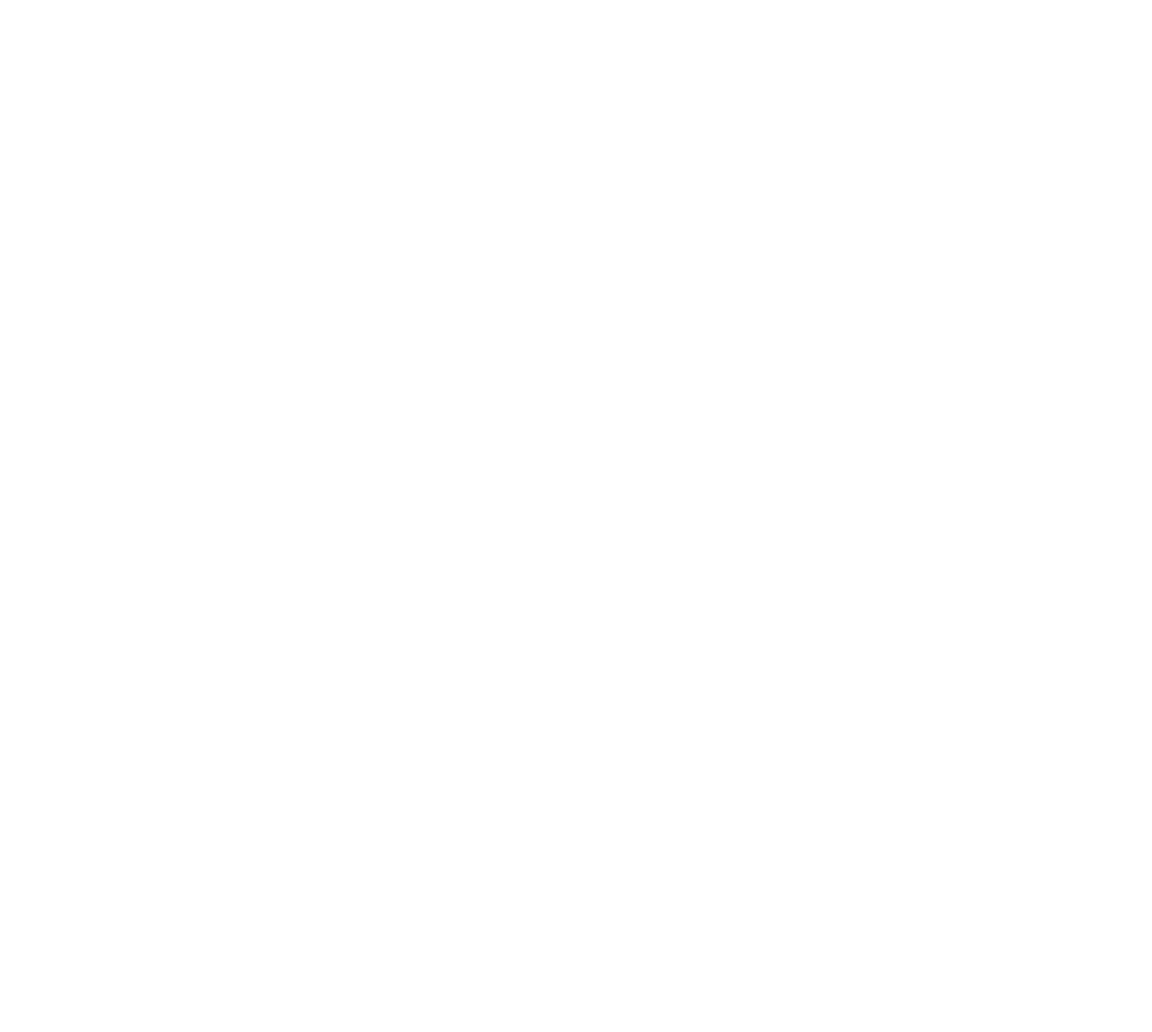
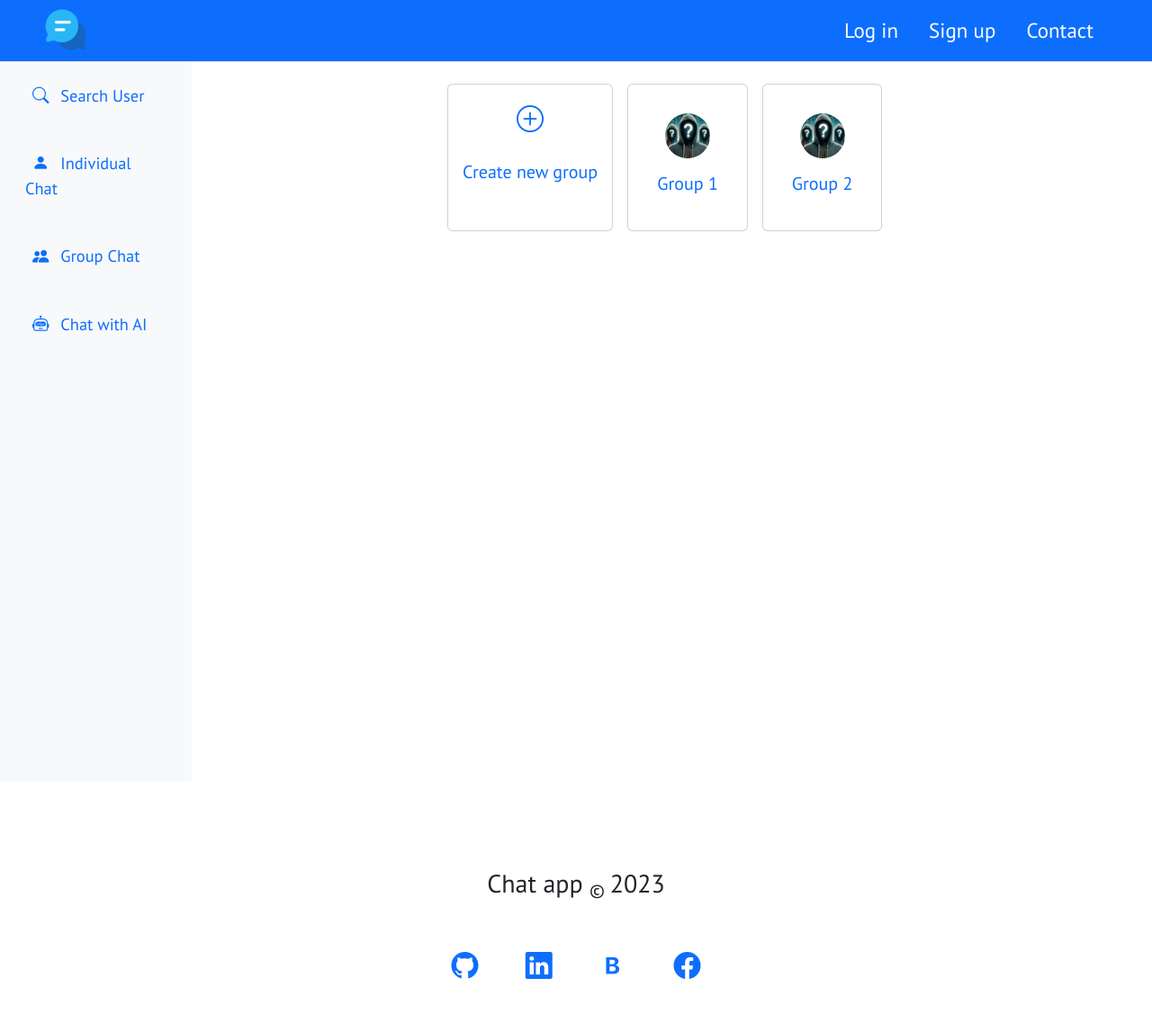
Before and after one commit to M4recki/Chat-app, a FastAPI app: page /group_chat in a window 1280 px wide. Before the commit the page is empty. Shown: the whole page at 90% size. Before the commit the page ends 800 px from the top, so only its background shows below. Run offline with FastAPI, Linux system fonts and the light colour scheme.

Commit message:
New subpages added and the appearance of the code improved.

```diff
--- a/project/python/routes.py
+++ b/project/python/routes.py
@@ -233,7 +233,7 @@ def logout(request: Request):
 
 
 @router.get("/single_chat")
-def single_chat(request: Request):
+async def single_chat(request: Request):
     token = request.cookies.get("access_token")
     if token:
         s = Serializer(environ.get("Secret_key_chat"))
@@ -242,7 +242,7 @@ def single_chat(request: Request):
             db = SessionLocal()
             user = db.query(User).filter(User.id == user_id).first()
             return templates.TemplateResponse(
-                "single_chat.html", {"request": request, "user": user}
+                "single_chat.html", {"request": request, "avatar": user.avatar}
             )
         except:
             return templates.TemplateResponse("login.html", {"request": request})
@@ -253,7 +253,7 @@ def single_chat(request: Request):
 
 
 @router.get("/group_chat")
-def group_chat(request: Request):
+async def group_chat(request: Request):
     return templates.TemplateResponse("group_chat.html", {"request": request})
 
 
@@ -261,40 +261,47 @@ def group_chat(request: Request):
 
 
 @router.get("/ai_chat")
-def ai_chat(request: Request):
+async def ai_chat(request: Request):
     return templates.TemplateResponse("ai_chat.html", {"request": request})
 
 
-# Search users
+# Search user
 
 
-@router.get("/search_users")
-def search_users(request: Request, search_term: str):
-    db = SessionLocal()
-    users = db.query(User).filter(User.name.like(f"%{search_term}%")).all()
-    return templates.TemplateResponse(
-        "search_users.html", {"request": request, "users": users}
-    )
+@router.get("/search_user")
+async def search_user(request: Request):
+    token = request.cookies.get("access_token")
+    if token:
+        s = Serializer(environ.get("Secret_key_chat"))
+        try:
+            db = SessionLocal()
+            users = db.query(User).all()
+            return templates.TemplateResponse(
+                "search_user.html", {"request": request, "users": users}
+            )
+        except:
+            return templates.TemplateResponse("login.html", {"request": request})
 
 
 # Add friend
 
 
 @router.post("/add_friend")
-def add_friend(request: Request, friend_id: int):
-    db = SessionLocal()
-    user_id = request.cookies.get("access_token")
-    new_friendship = Friend(user1_id=user_id, user2_id=friend_id, status="pending")
-    db.add(new_friendship)
-    db.commit()
-    return templates.TemplateResponse("add_friend.html", {"request": request})
+async def add_friend(request: Request, friend_id: int):
+   db = SessionLocal()
+   user_id = request.cookies.get("access_token")
+   new_friendship = Friend(user1_id=user_id, user2_id=friend_id, status="pending")
+   db.add(new_friendship)
+   db.commit()
+   return templates.TemplateResponse("add_friend.html", {"request": request})
+
 
 
 # Accept friends
 
 
 @router.post("/accept_friend")
-def accept_friend(request: Request, friend_id: int):
+async def accept_friend(request: Request, friend_id: int):
     db = SessionLocal()
     user_id = request.cookies.get("access_token")
     friendship = (
--- a/project/templates/group_chat.html
+++ b/project/templates/group_chat.html
@@ -0,0 +1,111 @@
+<!DOCTYPE html>
+<html lang="en">
+  <head>
+    <meta charset="UTF-8" />
+    <meta name="viewport" content="width=device-width, initial-scale=1.0" />
+
+    <!-- Icon -->
+    <link
+      rel="icon"
+      href="{{ url_for('static', path='/img/chat.ico') }}"
+      type="image/x-icon" />
+
+    <!-- Google font -->
+    <link
+      href="https://fonts.googleapis.com/css?family=PT+Sans:regular,italic,700,700italic"
+      rel="stylesheet" />
+
+    <!-- CSS -->
+    <link
+      href="{{ url_for('static', path='/css/style.css') }}"
+      rel="stylesheet" />
+
+    <!-- JavaScript -->
+    <script src="{{ url_for('static', path='/js/script.js') }}"></script>
+
+    <!-- Bootstrap CSS v5.3.2 -->
+    <link
+      href="https://cdn.jsdelivr.net/npm/bootstrap@5.3.2/dist/css/bootstrap.min.css"
+      rel="stylesheet"
+      integrity="sha384-T3c6CoIi6uLrA9TneNEoa7RxnatzjcDSCmG1MXxSR1GAsXEV/Dwwykc2MPK8M2HN"
+      crossorigin="anonymous" />
+
+    <!-- Bootstrap icons -->
+    <link
+      rel="stylesheet"
+      href="https://cdn.jsdelivr.net/npm/bootstrap-icons@1.11.1/font/bootstrap-icons.css" />
+
+    <!-- Bootstrap JavaScript Libraries -->
+    <script
+      src="https://cdn.jsdelivr.net/npm/@popperjs/core@2.11.8/dist/umd/popper.min.js"
+      integrity="sha384-I7E8VVD/ismYTF4hNIPjVp/Zjvgyol6VFvRkX/vR+Vc4jQkC+hVqc2pM8ODewa9r"
+      crossorigin="anonymous"></script>
+
+    <script
+      src="https://cdn.jsdelivr.net/npm/bootstrap@5.3.2/dist/js/bootstrap.min.js"
+      integrity="sha384-BBtl+eGJRgqQAUMxJ7pMwbEyER4l1g+O15P+16Ep7Q9Q+zqX6gSbd85u4mG4QzX+"
+      crossorigin="anonymous"></script>
+
+    <title>Chat app - Individual Chat</title>
+  </head>
+  <body>
+    <!-- Header -->
+    {% include "header.html" %}
+
+    <!-- Main content -->
+    <main>
+      <div class="container-fluid">
+        <div class="row">
+          <!-- Sidebar -->
+          {% include "sidebar.html" %}
+          <section role="main" class="col-md-9 ml-sm-auto col-lg-10 px-md-4">
+            <!-- Group avatars -->
+            <div
+              class="d-flex flex-nowrap overflow-auto mb-3 justify-content-center mt-4">
+              <div class="card mb-2 me-3">
+                <a
+                  href="{{ url_for('search_user') }}"
+                  class="text-decoration-none">
+                  <div class="card-body text-center">
+                    <i
+                      class="bi bi-plus-circle card-img-top social-link mt-3 mx-auto"></i>
+                    <h5 class="card-title mt-4">Create new group</h5>
+                  </div>
+                </a>
+              </div>
+              <div class="card mb-2 me-3">
+                <a href="" class="text-decoration-none">
+                  <div class="card-body text-center">
+                    <img
+                      src="{{ url_for('static', path='/img/default group chat avatar.jpg') }}"
+                      class="card-img-top user-image mx-auto mt-3"
+                      alt="User 1" />
+                    <div class="card-body">
+                      <h5 class="card-title">Group 1</h5>
+                    </div>
+                  </div>
+                </a>
+              </div>
+              <div class="card mb-2 me-3">
+                <a href="" class="text-decoration-none">
+                  <div class="card-body text-center">
+                    <img
+                      src="{{ url_for('static', path='/img/default group chat avatar.jpg') }}"
+                      class="card-img-top user-image mx-auto mt-3"
+                      alt="User 2" />
+                    <div class="card-body">
+                      <h5 class="card-title">Group 2</h5>
+                    </div>
+                  </div>
+                </a>
+              </div>
+            </div>
+          </section>
+        </div>
+      </div>
+    </main>
+
+    <!-- Footer -->
+    {% include "footer.html" %}
+  </body>
+</html>
--- a/project/templates/sidebar.html
+++ b/project/templates/sidebar.html
@@ -15,19 +15,25 @@
       <div class="sidebar-sticky">
         <ul class="nav flex-column">
           <li class="nav-item">
-            <a class="nav-link active my-3" href="#">
+            <a class="nav-link active my-3" href="{{ url_for('search_user') }}">
+              <i class="bi bi-search mx-2"></i>
+              Search User
+            </a>
+          </li>
+          <li class="nav-item">
+            <a class="nav-link active my-3" href="{{ url_for('single_chat') }}">
               <i class="bi bi-person-fill mx-2"></i>
               Individual Chat
             </a>
           </li>
           <li class="nav-item">
-            <a class="nav-link my-3" href="#">
+            <a class="nav-link my-3" href="{{ url_for('group_chat') }}">
               <i class="bi bi-people-fill mx-2"></i>
               Group Chat
             </a>
           </li>
           <li class="nav-item">
-            <a class="nav-link my-3" href="#">
+            <a class="nav-link my-3" href="{{ url_for('ai_chat') }}">
               <i class="bi bi-robot mx-2"></i>
               Chat with AI
             </a>
```
Also changed, not shown: project/templates/single_chat.html (+31 -9 lines), project/templates/search_user.html (added).
